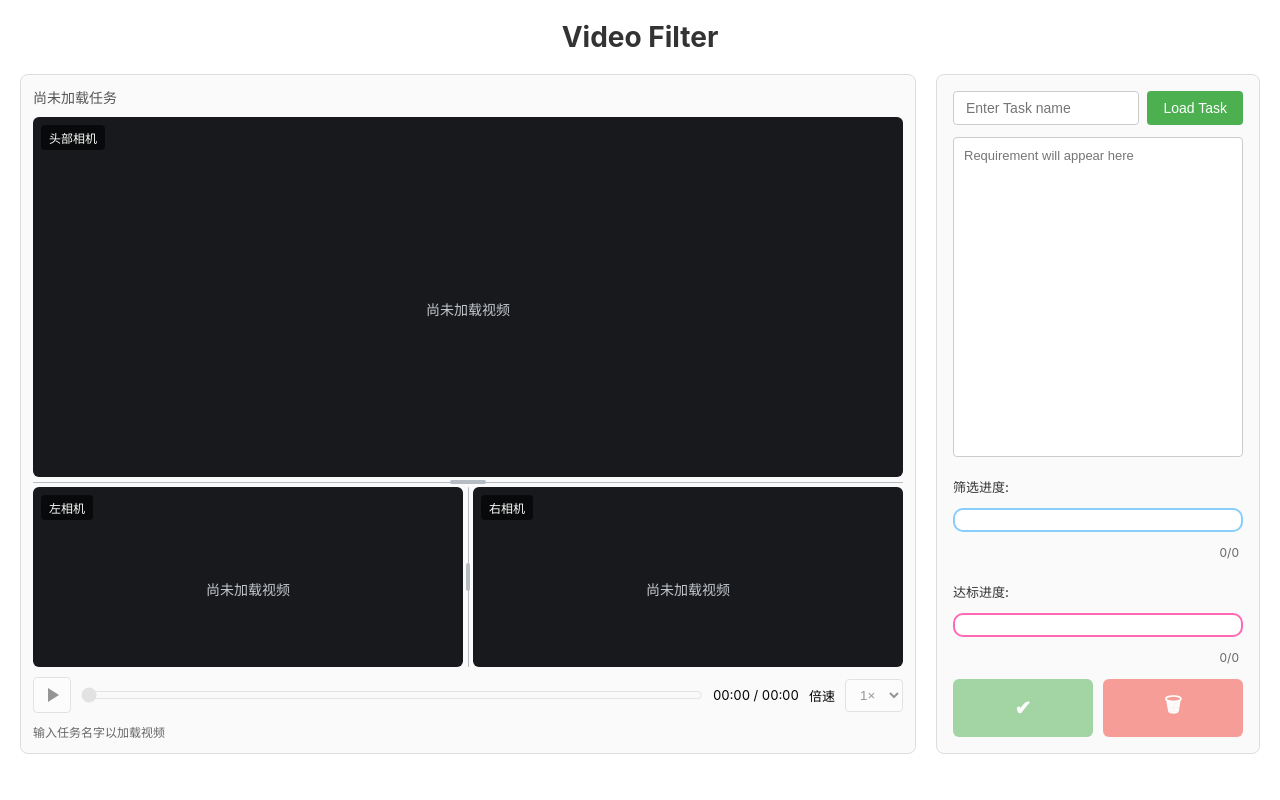
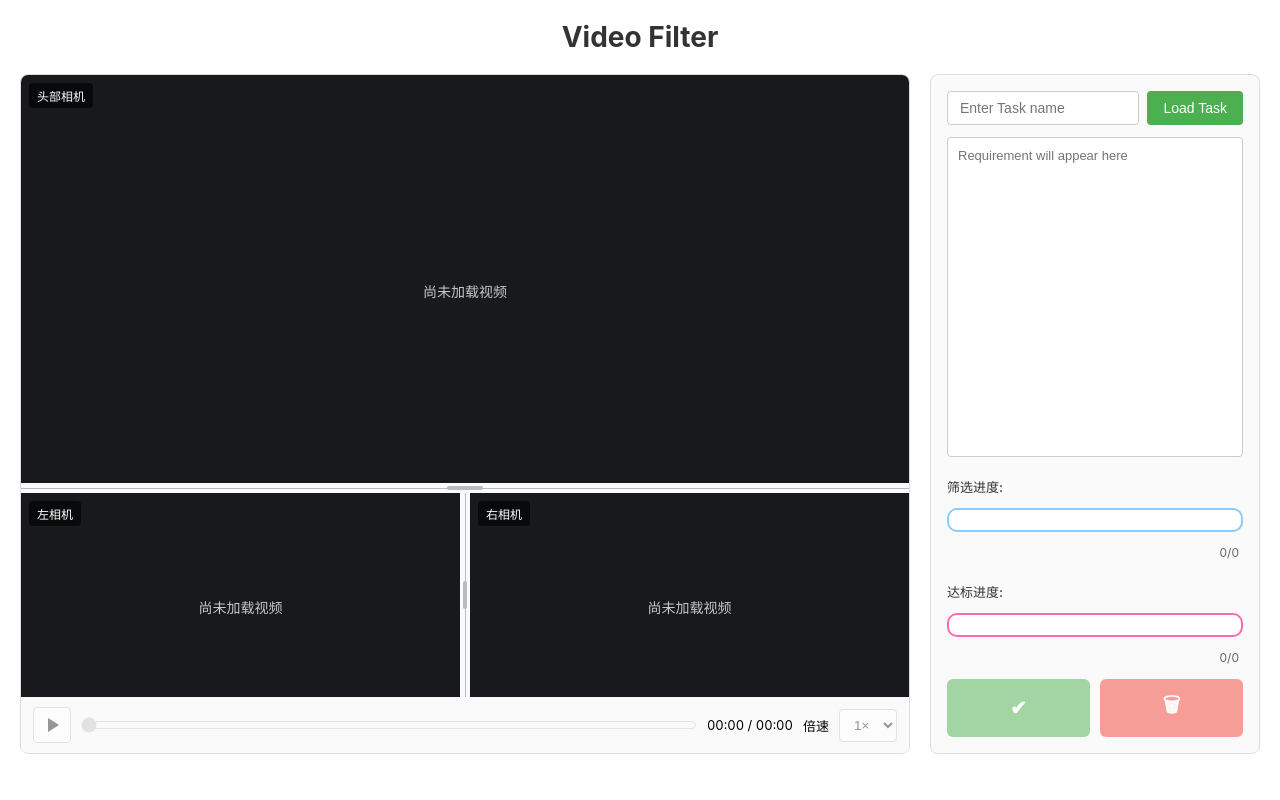
Before and after one commit to whY-note/video-filter, a Flask app: page / in a window 1280 px wide. Run offline with Flask 3, Linux system fonts and the light colour scheme.

Commit message:
delete useless words

```diff
--- a/static/css/style.css
+++ b/static/css/style.css
@@ -32,22 +32,16 @@ h1 {
 
 /* Three cameras with one shared timeline */
 .video-section {
+    position: relative;
     flex: 3;
     min-width: 0;
     display: flex;
     flex-direction: column;
-    gap: 10px;
-    padding: 12px;
+    gap: 0;
     border: 1px solid #ddd;
     border-radius: 8px;
     background-color: #fafafa;
     overflow: hidden;
-}
-
-.trajectory-name {
-    color: #555;
-    font-size: 14px;
-    overflow-wrap: anywhere;
 }
 
 .video-grid {
@@ -67,7 +61,6 @@ h1 {
     justify-content: center;
     background: #17191c;
     color: #c4c7cc;
-    border-radius: 6px;
     overflow: hidden;
 }
 
@@ -190,6 +183,8 @@ body.resizing-columns * {
     gap: 10px;
     flex-shrink: 0;
     font-size: 13px;
+    padding: 10px 12px;
+    background: #fafafa;
 }
 
 .playback-controls button,
@@ -237,10 +232,16 @@ body.resizing-columns * {
     font-variant-numeric: tabular-nums;
 }
 
-.playback-status {
-    min-height: 18px;
-    color: #666;
-    font-size: 12px;
+.visually-hidden {
+    position: absolute;
+    width: 1px;
+    height: 1px;
+    padding: 0;
+    margin: -1px;
+    overflow: hidden;
+    clip-path: inset(50%);
+    white-space: nowrap;
+    border: 0;
 }
 
 button:disabled,
--- a/static/js/app.js
+++ b/static/js/app.js
@@ -7,7 +7,6 @@ const filterCount = document.getElementById('filterCount');
 const acceptCount = document.getElementById('acceptCount');
 const acceptBtn = document.getElementById('acceptBtn');
 const rejectBtn = document.getElementById('rejectBtn');
-const trajectoryName = document.getElementById('trajectoryName');
 const playPauseBtn = document.getElementById('playPauseBtn');
 const videoSeek = document.getElementById('videoSeek');
 const videoTime = document.getElementById('videoTime');
@@ -392,22 +391,18 @@ async function loadTask() {
 async function loadNextTrajectory() {
     currentTrajectory = null;
     player.clear('正在加载轨迹…');
-    trajectoryName.textContent = '正在加载轨迹…';
     playbackStatus.textContent = '正在加载轨迹…';
     try {
         const data = await api('/api/current-trajectory');
         if (!data.trajectory) {
             player.clear('所有轨迹已筛选完成');
-            trajectoryName.textContent = '所有轨迹已筛选完成';
             playbackStatus.textContent = '可重新加载任务查看已保存进度';
             return;
         }
         currentTrajectory = data.trajectory;
-        trajectoryName.textContent = `${currentTask} / ${currentTrajectory}`;
         player.load(data.videos);
     } catch (error) {
         player.clear('加载轨迹失败，请重新加载任务');
-        trajectoryName.textContent = '加载失败';
         playbackStatus.textContent = error.message;
         throw error;
     }
--- a/templates/index.html
+++ b/templates/index.html
@@ -13,7 +13,6 @@
         <div class="main-layout">
             <!-- Left: three cameras, one shared timeline -->
             <section class="video-section" aria-label="轨迹视频">
-                <div id="trajectoryName" class="trajectory-name">尚未加载任务</div>
                 <div id="videoGrid" class="video-grid">
                     <div id="headCamera" class="camera-view head-camera">
                         <span class="camera-label">头部相机</span>
@@ -56,7 +55,7 @@
                         <option value="8">8×</option>
                     </select>
                 </div>
-                <p id="playbackStatus" class="playback-status" role="status">输入任务名字以加载视频</p>
+                <p id="playbackStatus" class="visually-hidden" role="status">输入任务名字以加载视频</p>
             </section>
 
             <!-- Right: Controls -->
```
Also changed, not shown: doc/design.md (+2 -0 lines).
